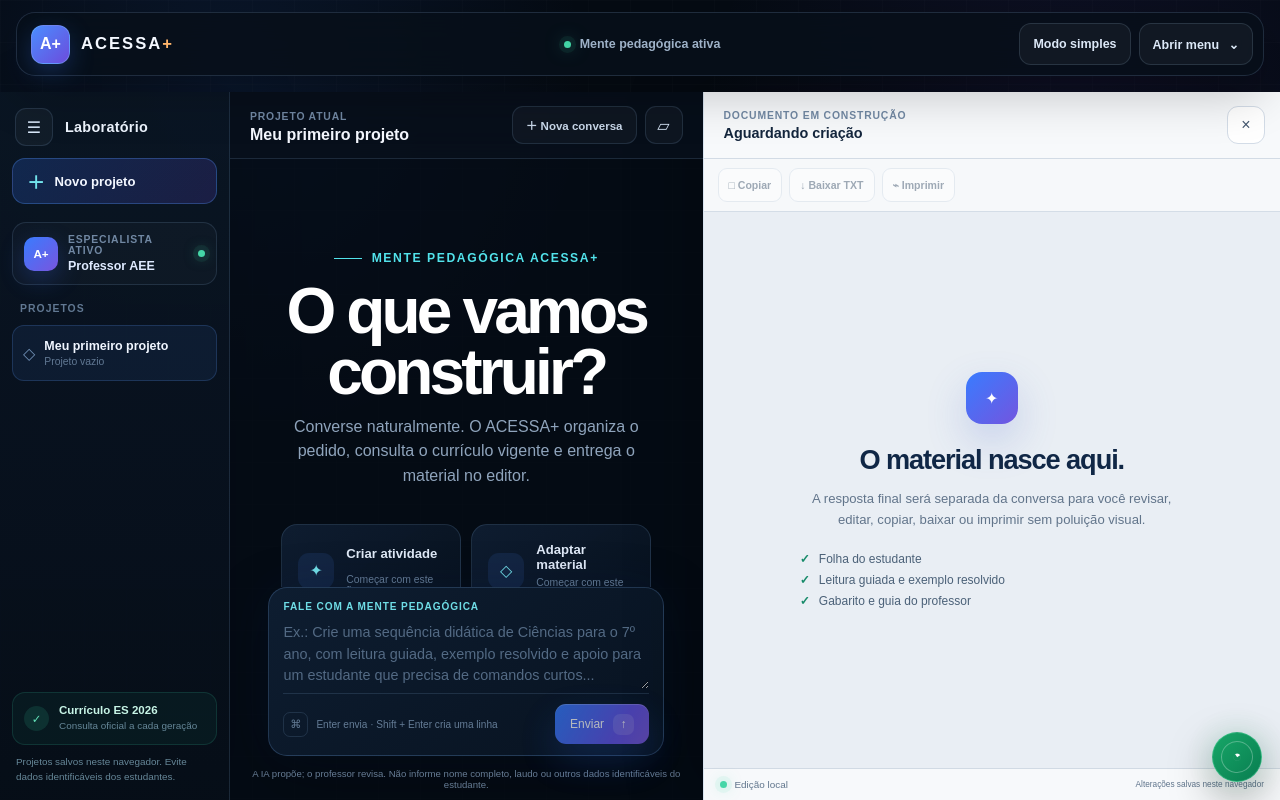
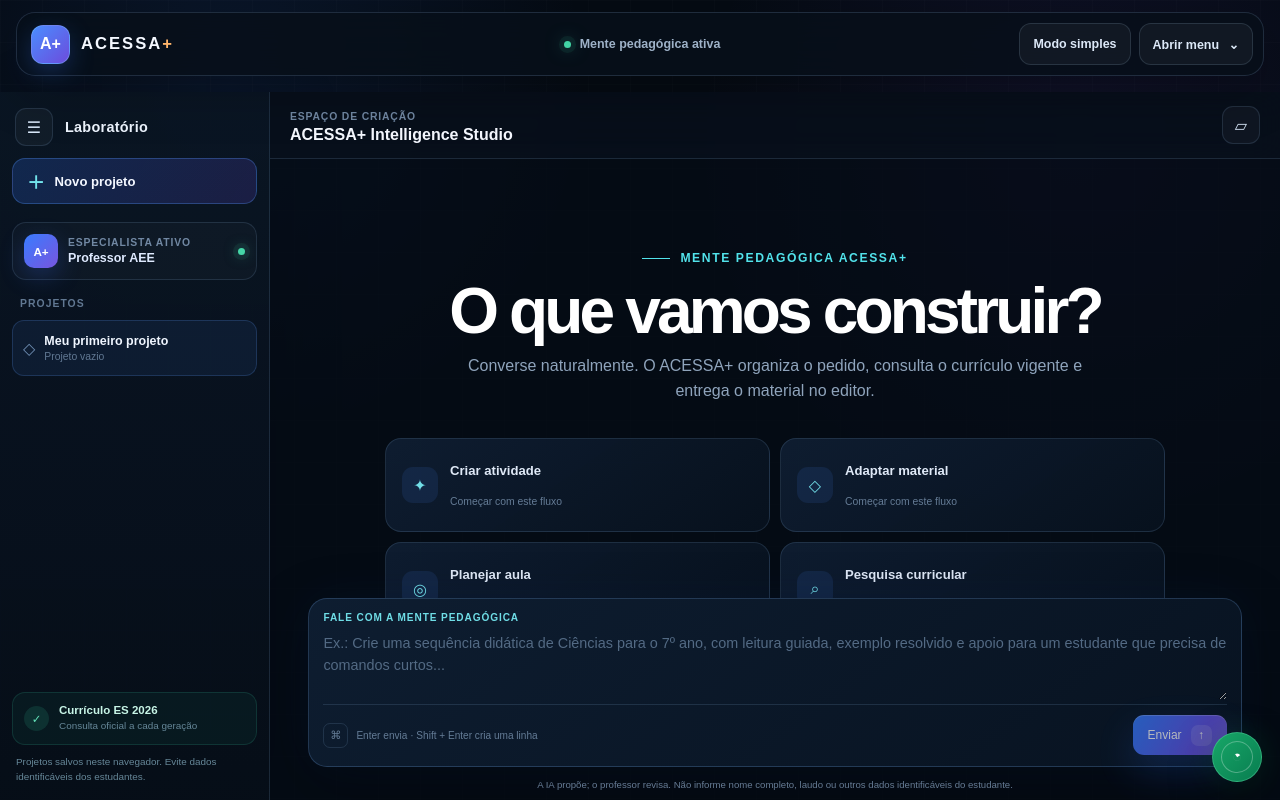
Before and after one commit to mozahintervieira/acessamais, a Next.js app in the folder apps/web/: page /app in a window 1280 px wide. Built offline with nearby package versions, Linux system fonts and the light colour scheme.

Commit message:
fix: open workspace on a clean welcome screen

```diff
--- a/apps/web/src/app/pedagogical-chat.tsx
+++ b/apps/web/src/app/pedagogical-chat.tsx
@@ -63,7 +63,8 @@ export function PedagogicalChat(): React.ReactElement {
   const [error, setError] = useState("");
   const [hydrated, setHydrated] = useState(false);
   const [sidebarOpen, setSidebarOpen] = useState(true);
-  const [documentOpen, setDocumentOpen] = useState(true);
+  const [homeOpen, setHomeOpen] = useState(true);
+  const [documentOpen, setDocumentOpen] = useState(false);
   const [copied, setCopied] = useState(false);
   const sending = useRef(false);
   const input = useRef<HTMLTextAreaElement>(null);
@@ -147,6 +148,7 @@ export function PedagogicalChat(): React.ReactElement {
     };
     setProjects((current) => [project, ...current]);
     setActiveId(project.id);
+    setHomeOpen(false);
     setDraft("");
     setError("");
   }
@@ -164,6 +166,7 @@ export function PedagogicalChat(): React.ReactElement {
       turns: [],
       updatedAt: new Date().toISOString(),
     }));
+    setHomeOpen(false);
     setDraft("");
     setError("");
   }
@@ -175,6 +178,7 @@ export function PedagogicalChat(): React.ReactElement {
     const next: Turn[] = [...activeProject.turns, { role: "user", content }];
     const projectId = activeProject.id;
     sending.current = true;
+    setHomeOpen(false);
     setBusy(true);
     setError("");
     updateActive((project) => ({
@@ -320,6 +324,7 @@ export function PedagogicalChat(): React.ReactElement {
                   key={project.id}
                   onClick={() => {
                     setActiveId(project.id);
+                    setHomeOpen(false);
                     setDraft("");
                     setError("");
                   }}
@@ -357,16 +362,23 @@ export function PedagogicalChat(): React.ReactElement {
       >
         <header className="studioConversationHeader">
           <div>
-            <small>Projeto atual</small>
-            <h1>{activeProject.name}</h1>
+            <small>{homeOpen ? "Espaço de criação" : "Projeto atual"}</small>
+            <h1>
+              {homeOpen ? "ACESSA+ Intelligence Studio" : activeProject.name}
+            </h1>
           </div>
           <div className="studioHeaderActions">
             <span>
-              <i /> Roteamento pedagógico
+              <i />{" "}
+              {homeOpen
+                ? `Currículo ES ${new Date().getFullYear()}`
+                : "Roteamento pedagógico"}
             </span>
-            <button type="button" onClick={newConversation}>
-              ＋ Nova conversa
-            </button>
+            {homeOpen ? null : (
+              <button type="button" onClick={newConversation}>
+                ＋ Nova conversa
+              </button>
+            )}
             <button
               className="studioIconButton"
               type="button"
@@ -383,7 +395,7 @@ export function PedagogicalChat(): React.ReactElement {
           aria-live="polite"
           aria-busy={busy}
         >
-          {!activeProject.turns.length ? (
+          {homeOpen || !activeProject.turns.length ? (
             <section className="studioEmptyState">
               <p className="mindKicker">
                 <span aria-hidden="true" /> Mente pedagógica ACESSA+
```
